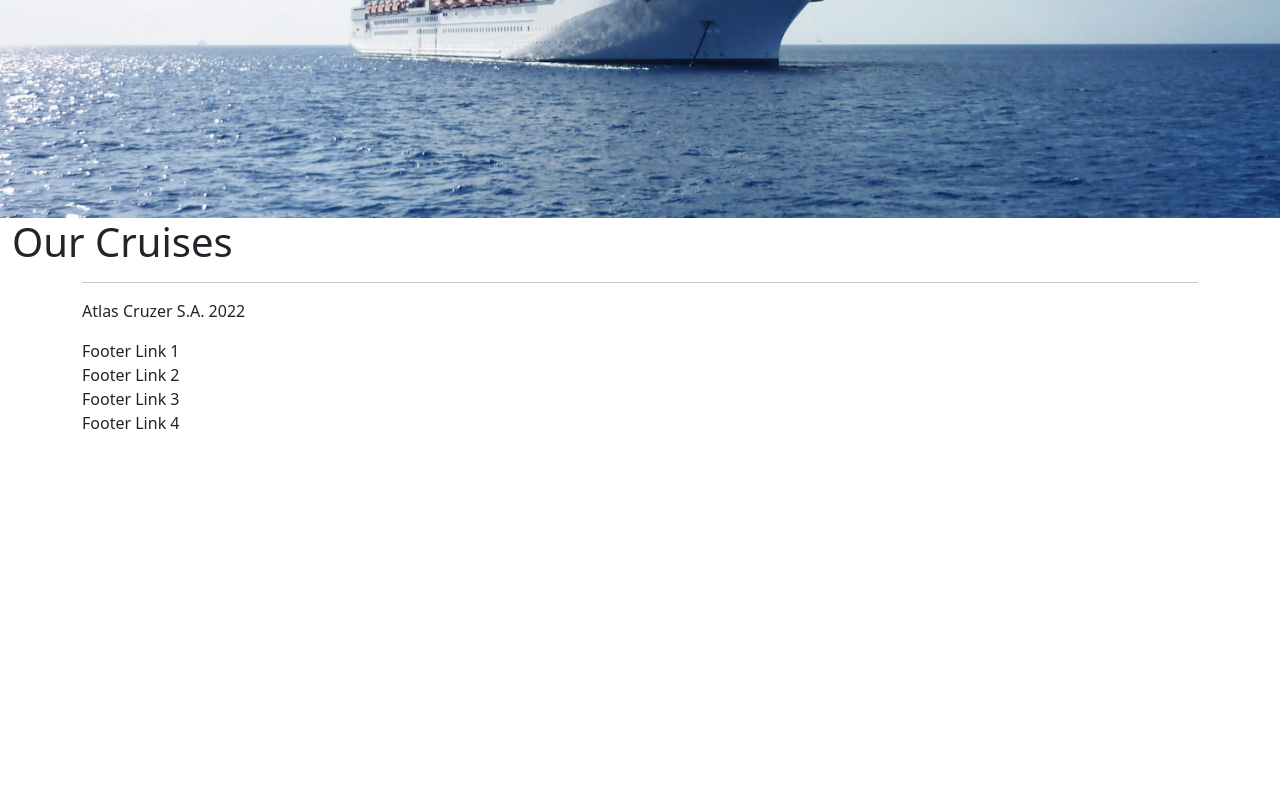
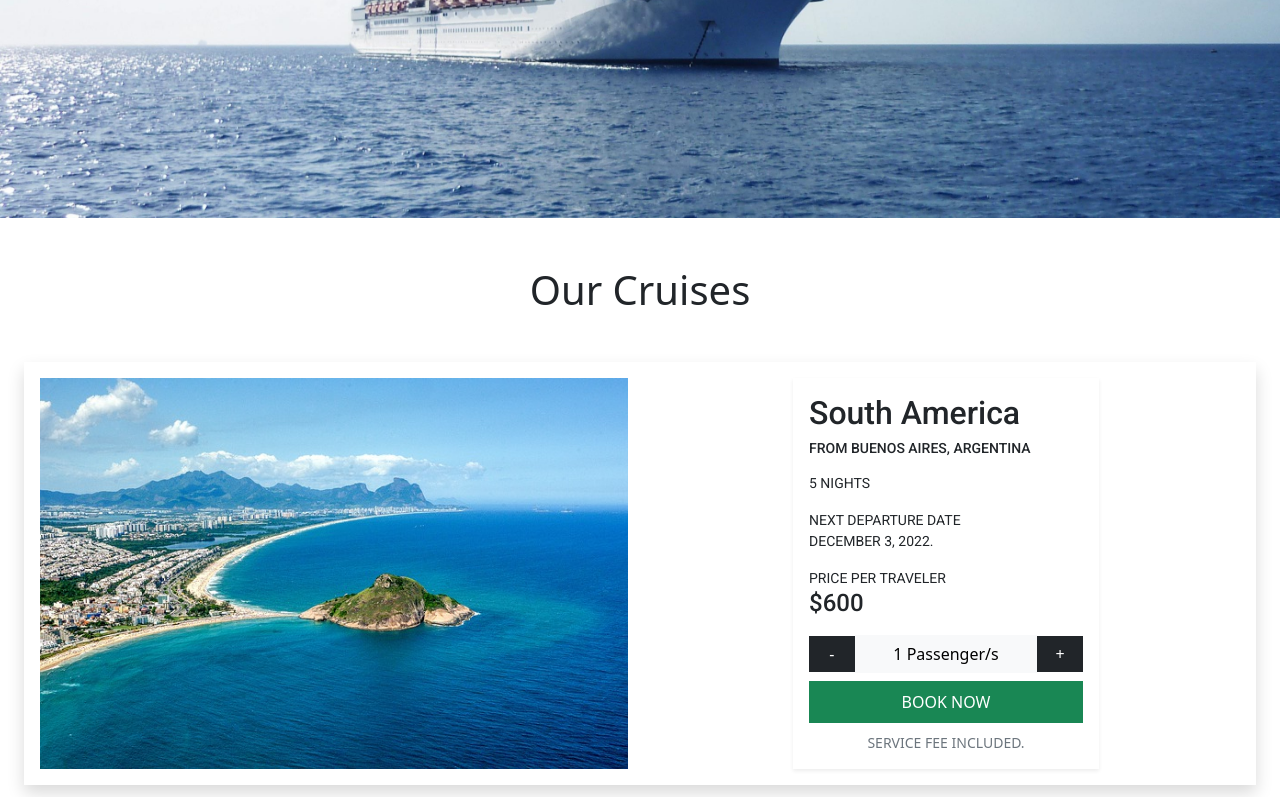
Before and after one commit to erosdgc/alta-cruze-react-app, a React (Create React App) app: page / in a window 1280 px wide. Shown: the part 300-1097 px from the top of the page. Before the commit the page ends 800 px from the top, so only its background shows below. Built offline with nearby package versions, Linux system fonts and the light colour scheme.

Commit message:
CatÃalogo data.map + Promesas (DesafÃio 5)

```diff
--- a/src/App.jsx
+++ b/src/App.jsx
@@ -3,7 +3,7 @@ import 'core-js/actual';
 import NavBar from './components/NavBar/NavBar';
 import Main from './components/Main';
 import Footer from './components/Footer';
-import ItemsListContainer from './components/Items/ItemListContainer';
+import ItemListContainer from './components/Items/ItemListContainer';
 
 function App() {
 
@@ -14,7 +14,7 @@ function App() {
       </div>
       <div className='container-fluid'>
       <Main />
-      <ItemsListContainer greeting='Our Cruises' />
+      <ItemListContainer />
       <Footer />
       </div>
     </div>
--- a/src/components/Items/Item.jsx
+++ b/src/components/Items/Item.jsx
@@ -1,8 +1,40 @@
 import React from "react";
+import ItemCount from "./ItemCount";
 
-const Item = () => {
+const Item = ({ info }) => {
+
+    const onAdd = (quantity) => {
+        if (quantity >= 5) {
+            alert("Do you need to book for more than 4 people? Please send us an e-mail to bookings@atlascruzer.com")
+        }
+        else {
+        alert(`You have booked for ${quantity} person/people to travel.`);
+        }
+    }
+
     return (
-        <li></li>
+        <div className="container-xxl">
+            <article className="card rounded-0 border-0 shadow p-3 mt-5">
+                <div className="row justify-content-md-center">
+                    <div className="card border-0 rounded-0 card-image w-50 col-8">
+                        <img className="img-fluid izo" src={info.image} alt={info.alt} />
+                    </div>
+                    <div className="mx-auto shadow-sm card border-0 rounded-0 card-info p-3 w-25">
+                        <h2 className="card-name roboto-font">{info.cruise}</h2>
+                        <h4 className="departure roboto-font mb-0 initialism">From {info.departure}</h4>
+                        <p className="roboto-font initialism mt-3">{info.duration} nights</p>
+                        <p className="roboto-font initialism mb-0">Next departure date</p>
+                        <p className="roboto-font initialism mb-3">{info.date}</p>
+                        <p className="roboto-font initialism mb-0">Price per traveler</p>
+                        <h4 className="roboto-font card-price">${info.price}</h4>
+                        <div className="card-btn-buy mt-auto" data-id={info.id}>
+                            <ItemCount initial={1} stock={5} onAdd={onAdd} />
+                        </div>
+                        <p className="initialism text-center mt-4 mb-0 text-muted mt-auto">Service fee included.</p>
+                    </div>
+                </div>
+            </article>
+        </div>
     )
 }
 
--- a/src/components/Items/ItemCount.jsx
+++ b/src/components/Items/ItemCount.jsx
@@ -13,12 +13,14 @@ const ItemCount = ({initial, stock, onAdd}) => {
     }
 
     return (
-        <div className="counter">
-            <button disabled={ count <= 0 } onClick={decrease} className="btn btn-primary rounded-0 btnCount px-3">-</button>
-            <span className="btn btn-light rounded-0 btnCount px-3">{count} Passenger/s</span>
-            <button disabled={ count >= stock } onClick={increase} className="btn btn-primary rounded-0 btnCount px-3">+</button>
-            <div>
-                <button className="btn btn-success" disabled={ stock <= 0 } onClick={ () => onAdd (count) }>Book Now</button>
+        <div className="counter row">
+            <div className="m-auto">
+                <button disabled={ count <= 0 } onClick={decrease} className="btn btn-dark border-0 rounded-0 btnCount col-2">-</button>
+                <span className="btn btn-light rounded-0 btnCount col-8">{count} Passenger/s</span>
+                <button disabled={ count >= stock } onClick={increase} className="btn btn-dark border-0 rounded-0 btnCount col-2">+</button>
+            </div>
+            <div className="mt-2 text-center row m-auto">
+                <button className="p-2 rounded-0 btn btn-success" disabled={ stock <= 0 } onClick={ () => onAdd (count) }>BOOK NOW</button>
             </div>
         </div>
     )
--- /dev/null
+++ b/src/components/Items/ItemList.jsx
@@ -0,0 +1,12 @@
+import Item from "./Item";
+import React from "react";
+
+const ItemList = ({data = []}) => {
+    return (
+        data.map
+        (cruise =>
+            <Item key={cruise.id} info={cruise} />)
+    );
+}
+
+export default ItemList;
--- a/src/components/Items/ItemListContainer.jsx
+++ b/src/components/Items/ItemListContainer.jsx
@@ -1,11 +1,47 @@
-import React from "react";
-import ItemCount from "./ItemCount";
+import React, {useState, useEffect} from "react";
+import ItemList from "./ItemList";
+import cruise1 from "../../assets/images/cards/south-america.jpg";
+import cruise2 from "../../assets/images/cards/black-sea.jpg";
+import cruise3 from "../../assets/images/cards/oceania.jpg";
+import cruise4 from "../../assets/images/cards/southern-africa.jpg";
+import cruise5 from "../../assets/images/cards/caribbean.jpg";
+import cruise6 from "../../assets/images/cards/mediterranean-sea.jpg";
+import cruise7 from "../../assets/images/cards/antartic.jpg";
+import cruise8 from "../../assets/images/cards/central-pacific.jpg";
 
-const ItemListContainer = (props) => {
+const cruises = [
+    {id: 1, cruise: "South America", image: cruise1, alt: "A beach on South America, Brazil", departure: "Buenos Aires, Argentina", date: "December 3, 2022.", duration: 5, price: 600, stock: 4},
+    {id: 2, cruise: "Black Sea", image: cruise2, alt: "A beach on the Black Sea, Sochi", departure: "Sochi, Russia", date: "July 3, 2022.", duration: 6, price: 700, stock: 4},
+    {id: 3, cruise: "Oceania", image: cruise3, alt: "A beach on Oceania, Australia", departure: "Port Campbell, Australia", date: "December 24, 2022.", duration: 7, price: 850, stock: 4},
+    {id: 4, cruise: "Southern Africa",image: cruise4, alt: "A beach on South Africa", departure: "Capetown, South Africa", date: "December 20, 2022.", duration: 9, price: 1050, stock: 4},
+    {id: 5, cruise: "Caribbean", image: cruise5, alt: "A beach on the Caribbean, Mexico", departure: "Panama, Panama", date: "May 15, 2022.", duration: 9, price: 1100, stock: 4},
+    {id: 6, cruise: "Mediterranean Sea", image: cruise6, alt: "A beach on the Mediterranean Sea, Italy", departure: "Porto Fino, Italy", date: "June 18, 2022.", duration: 10, price: 1200, stock: 4},
+    {id: 7, cruise: "Antartic", image: cruise7, alt: "Antartic paradise, at the very south", departure: "Río Negro, Argentina", date: "January 31, 2022.", duration: 10, price: 1300, stock: 4},
+    {id: 8, cruise: "Central Pacific", image: cruise8, alt: "A beach on the Pacific Ocean, Hawaii", departure: "Vancouver, Canada", date: "May 11, 2022.", duration: 12, price: 1500, stock: 4}
+  ];
+
+const ItemListContainer = () => {
+
+    const [data, setData] = useState([]);
+
+// Promesa
+    useEffect( () => {
+        const getData = new Promise (resolve => {
+            setTimeout( () => {
+                resolve(cruises);
+            }, 1000);
+        });
+        getData.then(res => setData (res));
+    }, [])
+
+
     return (
-        <div className="container-xxl">
-            <h1>{props.greeting}</h1>
-        </div>
+        <>
+            <div className="container-xxl">
+                <h1 className="text-center mt-5">Our Cruises</h1>
+                <ItemList data={data} />
+            </div>
+        </>
     )
 }
 
--- a/src/components/NavBar/CartWidget.jsx
+++ b/src/components/NavBar/CartWidget.jsx
@@ -3,7 +3,7 @@ import React from "react";
 const CartWidget = () => {
     return (
         <div>
-            <li className="nav-item nav-link cart">
+            <li className="nav-item cart">
                 <a className="nav-link link-icon" href=""><i class="fa-solid fa-user"></i></a>
             </li>
         </div>
--- a/src/components/NavBar/NavBar.jsx
+++ b/src/components/NavBar/NavBar.jsx
@@ -6,15 +6,6 @@ import CartWidget from "./CartWidget";
 import ItemCount from "../Items/ItemCount";
 
 const NavBar = () => {
-
-    const onAdd = (quantity) => {
-        if (quantity >= 5) {
-            alert("Necesitás reservar para 4 o más personas? Por favor contactanos a nuestro email")
-        }
-        else {
-        alert(`Has reservado para ${quantity} persona(s) en el crucero.`);
-        }
-    }
 
     return (
         <div className="bg-blur">
@@ -144,23 +135,9 @@ const NavBar = () => {
                                         <a className="nav-link link-icon" href="#"><img className="search" src={search} alt="Search button" /></a>
                                     </li>
                                     <li className="nav-item dropdown nav-link">
-                                        <a className="nav-link dropdown-toggle link-icon" href="#" id="navbarDropdownMenuLink" role="button" data-bs-toggle="dropdown" aria-expanded="false"><CartWidget /></a>
-                                        <ul class="dropdown-menu dropdown-menu-end dropdown-menu-light rounded-0 border-0 bg-tr fade-down shadow-sm bg-blur" aria-labelledby="navbarDropdownMenuLink">
-                                            <li><a class="dropdown-item roboto-font d-flex justify-content-center" href="#">
-                                                <ItemCount initial={1} stock={5} onAdd={onAdd} />
-                                                </a>
-                                            </li>
-                                            {/* <li><a class="dropdown-item roboto-font d-flex justify-content-between" href="#">Add<span></span></a>
-                                                <ul class="submenu submenu-left dropdown-menu-light rounded-0 border-0 bg-tr fade-down shadow-sm bg-blur list-unstyled">
-                                                    <li><a class="dropdown-item roboto-font d-flex justify-content-between" href="#">+</a></li>
-                                                </ul>
-                                            </li>
-                                            <li><a class="dropdown-item roboto-font d-flex justify-content-between" href="#">Remove<span></span></a>
-                                                <ul class="submenu submenu-left dropdown-menu-light rounded-0 border-0 bg-tr fade-down shadow-sm bg-blur list-unstyled">
-                                                    <li><a class="dropdown-item roboto-font d-flex justify-content-between" href="#">+</a></li>
-                                                </ul>
-                                            </li> */}
-                                        </ul>
+                                        <a className="nav-link dropdown-toggle link-icon" href="#" id="navbarDropdownMenuLink" role="button" data-bs-toggle="dropdown" aria-expanded="false">
+                                            <CartWidget />
+                                        </a>
                                     </li>
                                 </ul>
                             </div>
```
